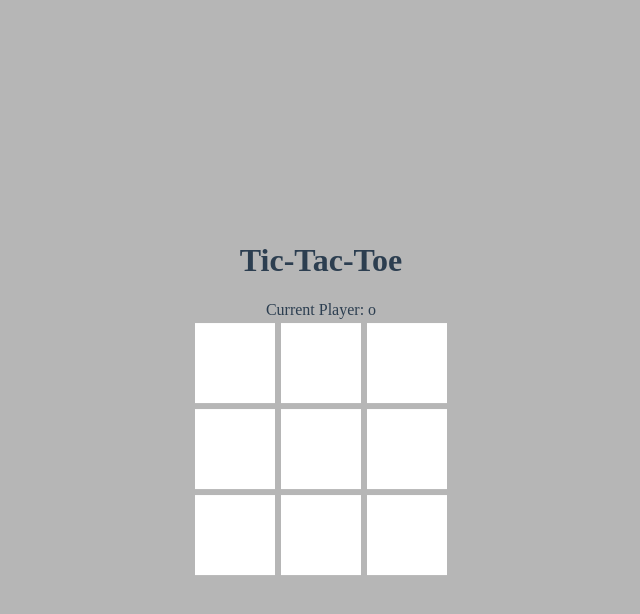
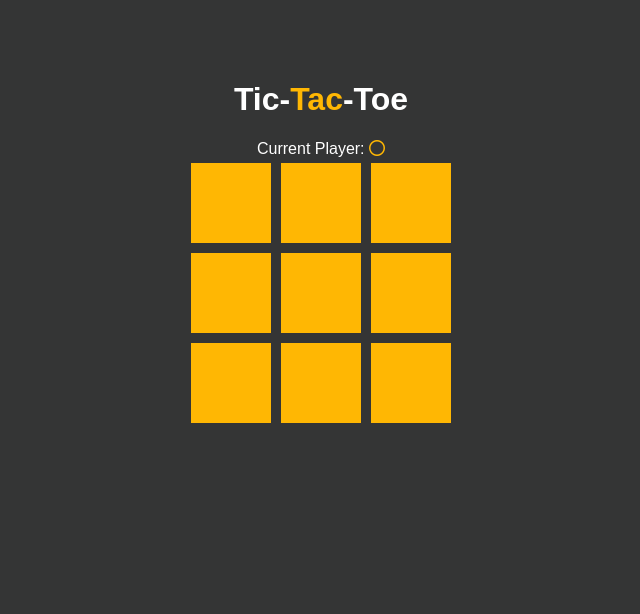
Before and after one commit to dondany/practice-fullstack, a Vue app: page /tictactoe in a window 1280 px wide. Shown: the top 614 px of the page, without its empty margins (319-959 px from the left). Built offline with nearby package versions, Linux system fonts and the light colour scheme.

Commit message:
Added better styling for TicTacToe

```diff
--- a/src/components/tictactoe/Field.vue
+++ b/src/components/tictactoe/Field.vue
@@ -1,47 +1,45 @@
 <template>
   <div @click="toggle" class="field-wrapper">
-        <i v-if="player === 'x'" class="symbol fas fa-times fa-2x"/>
-        <i v-if="player === 'o'" class="symbol far fa-circle fa-2x"/>
+    <i v-if="player === 'x'" class="symbol fas fa-times fa-2x" />
+    <i v-if="player === 'o'" class="symbol far fa-circle fa-2x" />
   </div>
 </template>
 
 <script>
 export default {
-    emits: ['toggled'],
-    props: ['player', 'id'],
+  emits: ["toggled"],
+  props: ["player", "id"],
   data() {
     return {
-            isToggled: false
-        }
+      isToggled: false,
+    };
   },
   methods: {
     toggle() {
       if (!this.isToggled) {
-                this.$emit('toggled', this.id);
+        this.$emit("toggled", this.id);
         this.isToggled = true;
       }
     },
   },
   watch: {
-        player: function(newValue) {
-            if (newValue === '') {
+    player: function (newValue) {
+      if (newValue === "") {
         this.isToggled = false;
       }
-        }
-    }
-}
+    },
+  },
+};
 </script>
 
 <style>
 .field-wrapper {
   width: 80px;
   height: 80px;
-        background-color: #fff;
+  background-color: #ffb703;
   text-align: center;
-        color: royalblue;
   position: relative;
   box-sizing: border-box;
-        margin: 1px;
 }
 .field-wrapper:hover {
   transform: scale(1.05);
@@ -52,8 +50,11 @@ export default {
   top: 50%;
   transform: translate(-50%, -50%);
 }
-    .fa-circle {
-        color: orangered;
+.fa-times {
+  color: #fff;
 }
 
+.fa-circle {
+  color: #fff;
+}
 </style>
--- a/src/components/tictactoe/TicTacToePage.vue
+++ b/src/components/tictactoe/TicTacToePage.vue
@@ -1,42 +1,50 @@
 <template>
   <div class="tictactoe-wrapper">
-        <h1>Tic-Tac-Toe</h1>
-        <span>Current Player: {{ player }}</span>
-        <table>
+    <h1>Tic-<span class="tac">Tac</span>-Toe</h1>
+    <span
+      >Current Player:
+      <i v-if="player === 'x'" class="fas fa-times" />
+      <i v-if="player === 'o'" class="far fa-circle" />
+    </span>
+    <table ellspaing="0">
       <tr v-for="(n, i) in 3" :key="i">
         <td v-for="(n, j) in 3" :key="j">
-                    <Field @toggled="toggled(i, j)" :player="board[i][j]"/>
+          <Field @toggled="toggled(i, j)" :player="board[i][j]" />
         </td>
       </tr>
     </table>
+    <div class="winner-wrapper">
       <div v-if="winner !== ''" class="winner-box">
-            <h1 v-if="winner !== 'draw'"> The winner is {{ player }} </h1>
+        <h1 v-if="winner !== 'draw'">
+          The winner is
+          <i v-if="player === 'x'" class="fas fa-times" />
+          <i v-if="player === 'o'" class="far fa-circle" />
+        </h1>
         <h1 v-else>It's a draw!</h1>
-            <button @click="restart">Replay</button>
+        <button class="btn-replay" @click="restart">Replay</button>
       </div>
-
-
+    </div>
   </div>
 </template>
 
 <script>
-import Field from './Field'
+import Field from "./Field";
 
 export default {
   components: {
-        Field
+    Field,
   },
   data() {
     return {
-            winner: '',
-            player: 'o',
+      winner: "",
+      player: "o",
       board: [
-                ['', '', ''],
-                ['', '', ''],
-                ['', '', '']
+        ["", "", ""],
+        ["", "", ""],
+        ["", "", ""],
       ],
-            rounds: 0
-        }
+      rounds: 0,
+    };
   },
   methods: {
     toggled(i, j) {
@@ -47,30 +55,45 @@ export default {
         return;
       }
       if (this.rounds >= 9) {
-                this.winner = 'draw';
+        this.winner = "draw";
         return;
       }
-            this.player = this.player === 'o' ? 'x' : 'o';
+      this.player = this.player === "o" ? "x" : "o";
     },
     checkBoard() {
-            console.log(this.board);
-            for(let i = 0; i < 3; i++) {
-                if (this.checkField(0, i) && this.checkField(1, i) && this.checkField(2, i)) {
+      for (let i = 0; i < 3; i++) {
+        if (
+          this.checkField(0, i) &&
+          this.checkField(1, i) &&
+          this.checkField(2, i)
+        ) {
           return true;
         }
       }
 
-            for(let i = 0; i < 3; i++) {
-                if (this.checkField(i, 0) && this.checkField(i, 1) && this.checkField(i, 2)) {
+      for (let i = 0; i < 3; i++) {
+        if (
+          this.checkField(i, 0) &&
+          this.checkField(i, 1) &&
+          this.checkField(i, 2)
+        ) {
           return true;
         }
       }
 
-            if (this.checkField(0, 0) && this.checkField(1, 1) && this.checkField(2, 2)) {
+      if (
+        this.checkField(0, 0) &&
+        this.checkField(1, 1) &&
+        this.checkField(2, 2)
+      ) {
         return true;
       }
 
-            if (this.checkField(0,2) && this.checkField(1,1) && this.checkField(2,0)) {
+      if (
+        this.checkField(0, 2) &&
+        this.checkField(1, 1) &&
+        this.checkField(2, 0)
+      ) {
         return true;
       }
 
@@ -82,22 +105,68 @@ export default {
     restart() {
       for (let i = 0; i < 3; i++) {
         for (let j = 0; j < 3; j++) {
-                    this.board[i][j] = '';
+          this.board[i][j] = "";
         }
       }
-            this.winner = '';
+      this.winner = "";
       this.rounds = 0;
-        }
-    }
-}
+    },
+  },
+};
 </script>
 
 <style>
+html {
+  background-color: #343535;
+  font-family: Arial, Helvetica, sans-serif;
+}
+</style>
+
+<style scoped>
 .tictactoe-wrapper {
+  color: #fff;
   position: absolute;
-    top: 50%;
-    left:50%;
-    transform: translate(-50%, -50%);
+  left: 50%;
+  transform: translate(-50%, -0);
 }
 
+table {
+  border-collapse: separate;
+  border-spacing: 0 0;
+}
+
+td,
+tr {
+  padding: 5px;
+}
+
+.fa-times {
+  color: #ffb703;
+}
+
+.fa-circle {
+  color: #ffb703;
+}
+
+.tac {
+  color: #ffb703;
+}
+
+.btn-replay {
+    color: #fff;
+    background-color: #ffb703;
+    border: none;
+    padding: 10px;
+    font-size: 2rem;
+    font-weight: 800;
+    cursor: pointer;
+}
+
+.btn-replay:hover{
+    transform: scale(1.1);
+}
+
+.btn-replay:active {
+    transform: scale(1.0);
+}
 </style>
```
Lines whose indentation alone changed are shown as unchanged.
